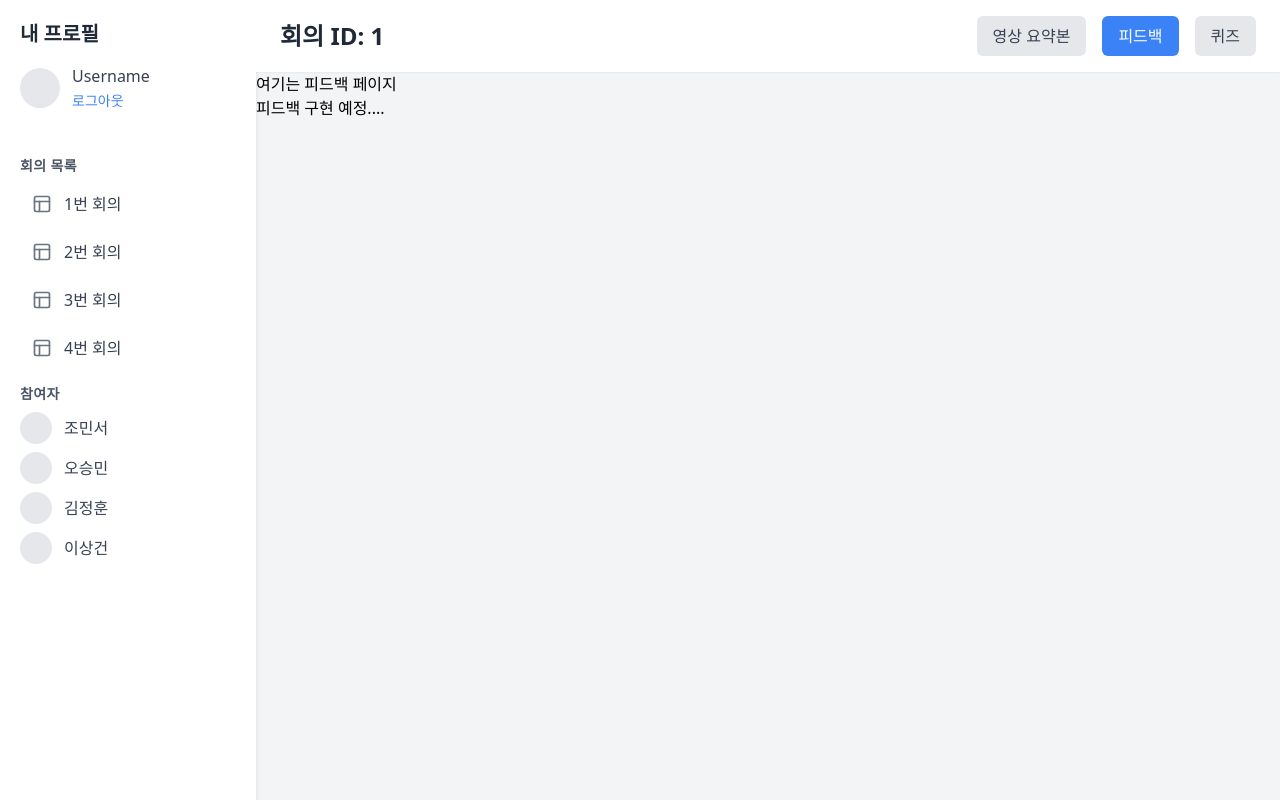
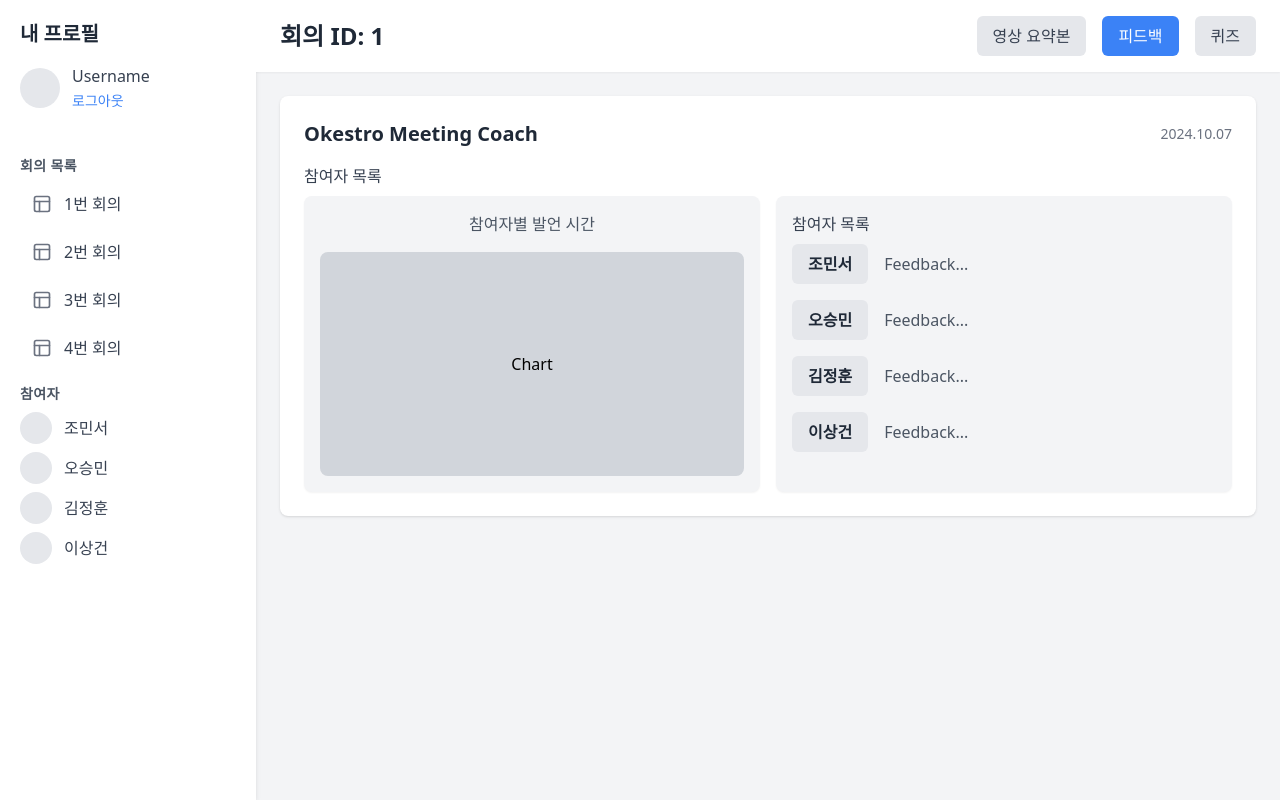
Before and after one commit to leafdesk/hsu-pre-capstone-web, a Next.js app: page /1/feedback in a window 1280 px wide. Built offline with nearby package versions, Linux system fonts and the light colour scheme.

Commit message:
feedback 화면 추가

```diff
--- /dev/null
+++ b/src/app/[meetingId]/feedback/[name]/page.tsx
@@ -0,0 +1,50 @@
+'use client'
+
+import { useParams } from 'next/navigation';
+
+/**
+ * 피드백 페이지.
+ */
+const FeedbackPage = () => {
+  const { meetingId, name } = useParams();
+
+  // 기본값은 'Minseo'
+  const participantName = Array.isArray(name) ? name[0] : (name || 'Minseo');
+
+  const decodedName = decodeURIComponent(participantName);
+  const displayName = typeof decodedName === 'string' ? decodedName.charAt(0).toUpperCase() + decodedName.slice(1) : 'Minseo';
+
+  return (
+    <div className="max-w-7xl mx-auto py-6 px-6">
+      <div className="bg-white shadow rounded-lg p-6">
+        {/* 헤더 섹션 */}
+        <div className="flex justify-between items-center mb-4">
+          <h2 className="text-xl font-semibold text-gray-800">
+            Okestro Meeting Coach &gt; {displayName}
+          </h2>
+          <span className="text-sm text-gray-500">2024.10.07</span>
+        </div>
+
+        {/* 피드백 */}
+        <div className="space-y-4">
+          <h3 className="font-medium text-gray-700 mb-2">Feedback Start</h3>
+          <div className="bg-gray-100 p-4 rounded-lg shadow-sm">
+            <div className="mb-4">
+              <h4 className="font-semibold text-gray-800 mb-2">{displayName} :</h4>
+              {/* 피드백 내용 */}
+              <div className="h-64 bg-gray-300 rounded-lg"></div>
+            </div>
+
+            <div className="text-right">
+              <button className="bg-gray-300  py-2 px-4 rounded-lg shadow hover:bg-gray-600">
+                자세한 피드백 보기
+              </button>
+            </div>
+          </div>
+        </div>
+      </div>
+    </div>
+  )
+}
+
+export default FeedbackPage;
--- a/src/app/[meetingId]/feedback/page.tsx
+++ b/src/app/[meetingId]/feedback/page.tsx
@@ -1,16 +1,75 @@
 'use client'
+
+import { useRouter } from 'next/navigation';
 
 /**
  * 피드백 페이지.
  */
 const FeedbackPage = () => {
+  const router = useRouter();
+  const meetingId = "1"; //임시로 고정
+
+  // 참여자 배열
+  const participants = [
+    { name: '조민서', feedback: 'Feedback...' },
+    { name: '오승민', feedback: 'Feedback...' },
+    { name: '김정훈', feedback: 'Feedback...' },
+    { name: '이상건', feedback: 'Feedback...' },
+  ];
+
+  // 참여자 버튼 클릭 시 페이지 이동
+  const handleButtonClick = (participantName: string) => {
+    router.push(`/${meetingId}/feedback/${encodeURIComponent(participantName)}`);
+  };
+
   return (
-    <>
-      <>여기는 피드백 페이지</>
+    <div className="max-w-7xl mx-auto py-6 px-6">
+      <div className="bg-white shadow rounded-lg p-6">
+        <div className="flex justify-between items-center mb-4">
+          <h2 className="text-xl font-semibold text-gray-800">
+            Okestro Meeting Coach
+          </h2>
+          <span className="text-sm text-gray-500">2024.10.07</span>
+        </div>
+        <div className="space-y-4">
+          <div>
+            <h3 className="text-base font-medium text-gray-700 mb-2">참여자 목록</h3>
+            <div className="flex">
+              {/* 차트 섹션 */ }
+              <div className="flex-1 bg-gray-100 p-4 rounded-lg shadow-sm mr-4">
+                {/* 차트 */}
+                <div className="text-center font-medium text-gray-600 mb-4">
+                  참여자별 발언 시간
+                </div>
+                {/* 차트 예시 */}
+                <div className="h-56 bg-gray-300 rounded-lg flex items-center justify-center">
+                  <span>Chart</span>
+                </div>
+              </div>
 
-      <div>피드백 구현 예정....</div>
-    </>
+              {/* 피드백 섹션 */}
+              <div className="flex-1 bg-gray-100 p-4 rounded-lg shadow-sm">
+                <h3 className="text-base font-medium text-gray-700 mb-2">참여자 목록</h3>
+                <ul className="space-y-4">
+                  {participants.map((participant, index) => (
+                    <li key={index} className="flex items-center space-x-4">
+                      <button
+                        onClick={() => handleButtonClick(participant.name)}
+                        className="font-semibold text-gray-800 bg-gray-200 px-4 py-2 rounded-md hover:bg-gray-300"
+                      >
+                        {participant.name}
+                      </button>
+                      <p className="text-gray-600">{participant.feedback}</p>
+                    </li>
+                  ))}
+                </ul>
+              </div>
+            </div>
+          </div>
+        </div>
+      </div>
+    </div>
   )
 }
 
-export default FeedbackPage
+export default FeedbackPage;
```
